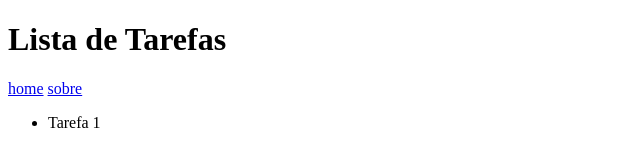
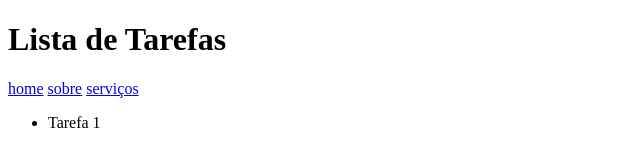
Before and after one commit to RufoGabriel/Lista-de-Tarefas, a plain HTML site: page index.html in a window 1280 px wide. Shown: the full height of the page, 0-640 px from the left. Drawn offline with Linux system fonts and the light colour scheme.

Commit message:
resolução de conflitos

```diff
--- a/index.html
+++ b/index.html
@@ -11,6 +11,8 @@
     <nav>
         <a href="home.html">home</a>
         <a href="sobre.html">sobre</a>
+        <a href="serviços.html">serviços</a>
+
     </nav>
     </header>
     <ul>
```
